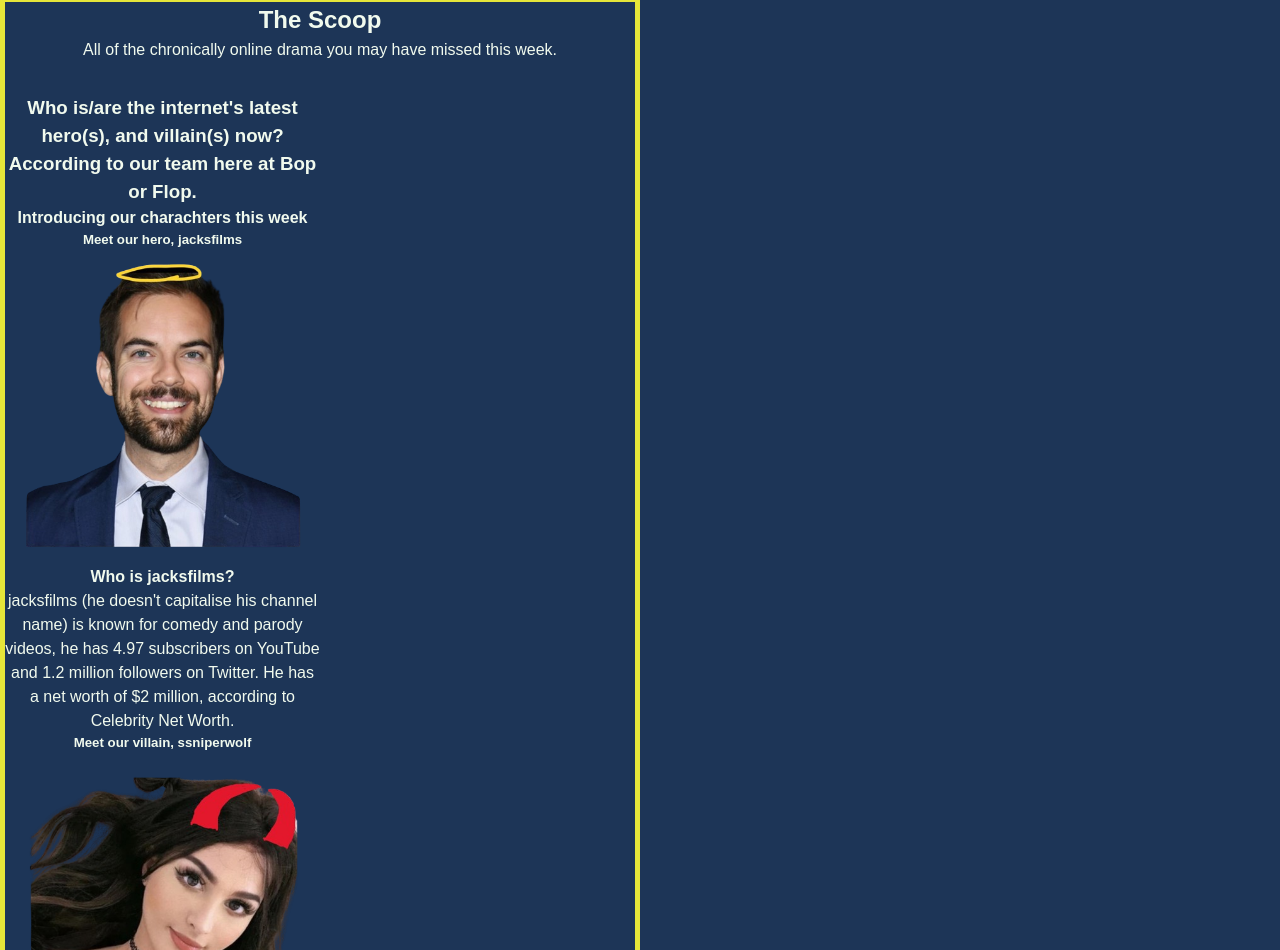
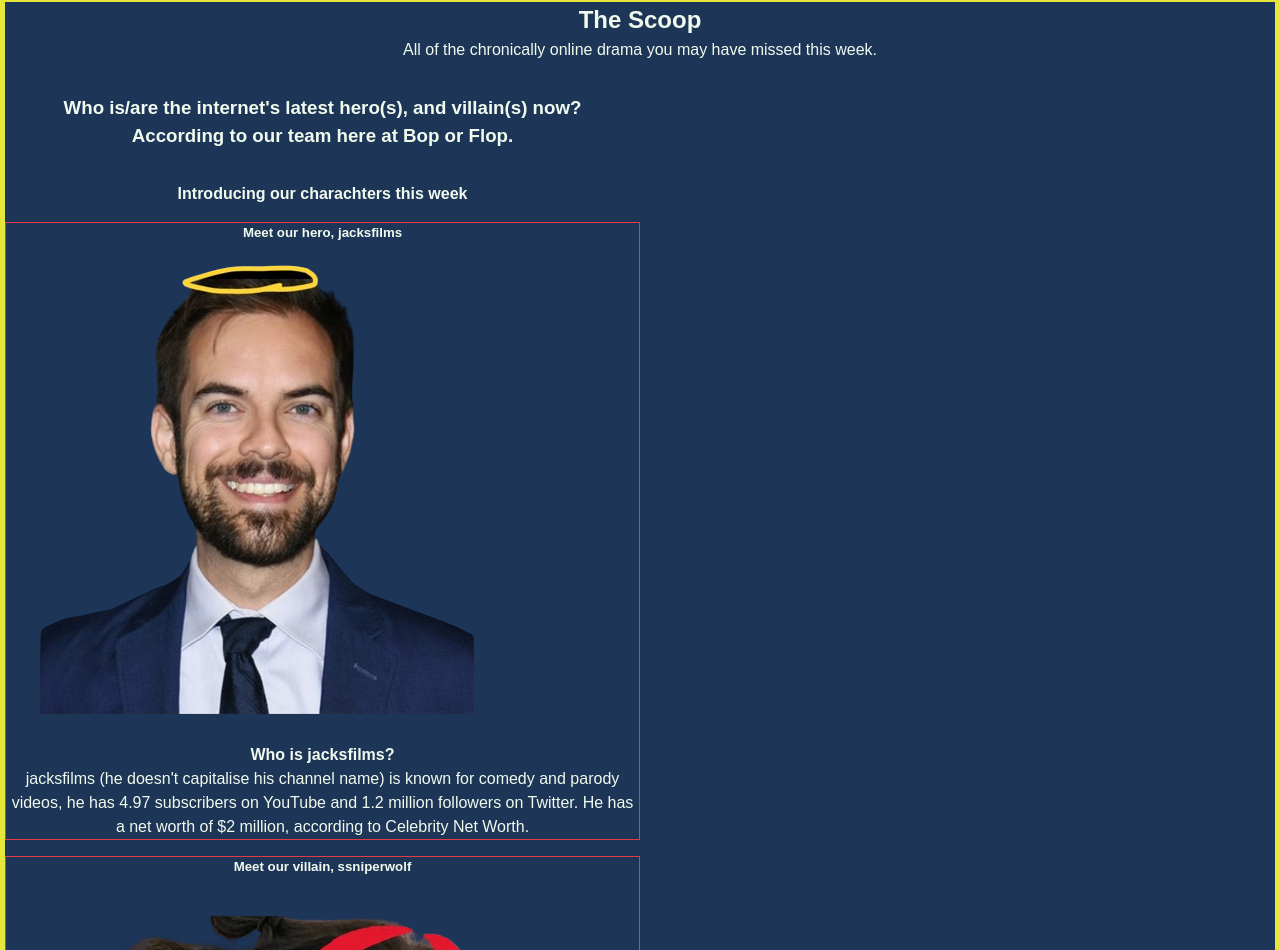
Before and after one commit to irm1005-itec1005-fall-2023/assignment-05-sparkscript, a plain HTML site: page index.html in a window 1280 px wide. Shown: the part 207-1157 px from the top of the page. Drawn offline with Linux system fonts and the light colour scheme.

Commit message:
PLEASE GRID COME ON

```diff
--- a/style.css
+++ b/style.css
@@ -137,7 +137,6 @@ body {
         grid-template-columns: 1fr 1fr;
         grid-template-rows: auto 1fr 1fr 1fr 1fr 1fr 1fr 1fr;
         text-wrap: wrap;
-        width: 50%;
         text-align: center;
 
     }
@@ -146,8 +145,8 @@ body {
         .the-scoop-intro{
           grid-column-start: 1;
           grid-column-end: 3;
-          grid-row-start: 1;
-          grid-row-end: 2;
+          grid-row-start: auto;
+          grid-row-end: auto;
 
           width:100%;
           margin-bottom: 2rem;
@@ -172,12 +171,15 @@ body {
         /* content title */
           .the-scoop-content-title {
             grid-column-start: 1;
-            grid-column-end: 3;
-            grid-row-start: 2;
-            grid-row-end: 3;
+            grid-column-end: -1;
+            grid-row-start: auto 2;
+            grid-row-end: auto -7;
 
-            margin: 0;
+            width: 100%;
+            margin-bottom: 2rem;
             padding: 0;
+
+            align-self: start;
           }
 
             .the-scoop-content-heading-styling {
@@ -190,10 +192,12 @@ body {
             }
 
               .TS-content-main-heading-styling {
-                grid-column-start: 1;
-                grid-column-end: 3;
-                grid-row-start: 3;
-                grid-row-end: 4;
+                grid-column-start: auto 1;
+                grid-column-end: auto 3;
+                grid-row-start: auto -7;
+                grid-row-end: auto -6;
+
+                margin-bottom: 1rem;
               }
 
           /* jacksfilms and ssniperwolf intros before the actual story starts */
@@ -201,8 +205,11 @@ body {
                     .jacksfilms {
                       grid-column-start: 1;
                       grid-column-end: 2;
-                      grid-row-start: 4;
-                      grid-row-end: 5;
+                      grid-row-start: -7;
+                      grid-row-end: -6;
+                      border: #e63946 solid 1px;
+                      padding: auto;
+                      margin-bottom: 1rem;
                     }
 
                       .jacksfilms-intro-title {
@@ -220,9 +227,12 @@ body {
                   /* SSniperwolf */
                     .ssniperwolf {
                       grid-column-start: 2;
-                      grid-column-end: 3;
-                      grid-row-start: 4;
-                      grid-row-end: 5;
+                      grid-column-end: -1;
+                      grid-row-start: 1;
+                      grid-row-end: -5;
+                      border: #e63946 solid 1px;
+                      padding: auto;
+                      margin-bottom: 1rem;
                     }
 
                       .ssniperwolf-intro-title {
```
